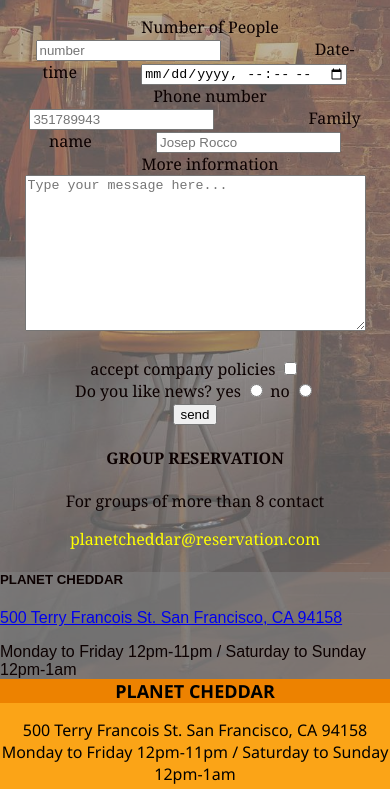
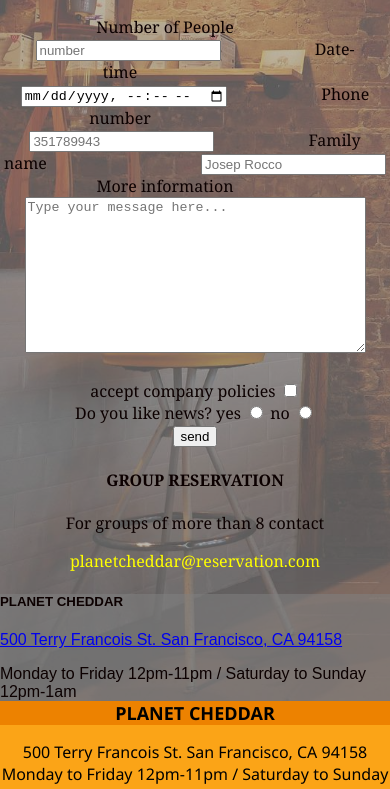
Before and after one commit to Mrocco96/First_repository, a website: page pages/reservation.html in a window 390 px wide. Shown: the part 250-1039 px from the top of the page. Drawn offline with Linux system fonts and the light colour scheme.

Commit message:
desarrollo web final p 18/

```diff
--- a/scss/layout/_forms.scss
+++ b/scss/layout/_forms.scss
@@ -24,7 +24,7 @@
 @media (max-width:600px) {
 .text_f_r {
 
-    padding: 60px;
+    padding: 150px;
 
 
 }
```
Also changed, not shown: css/style.css.
